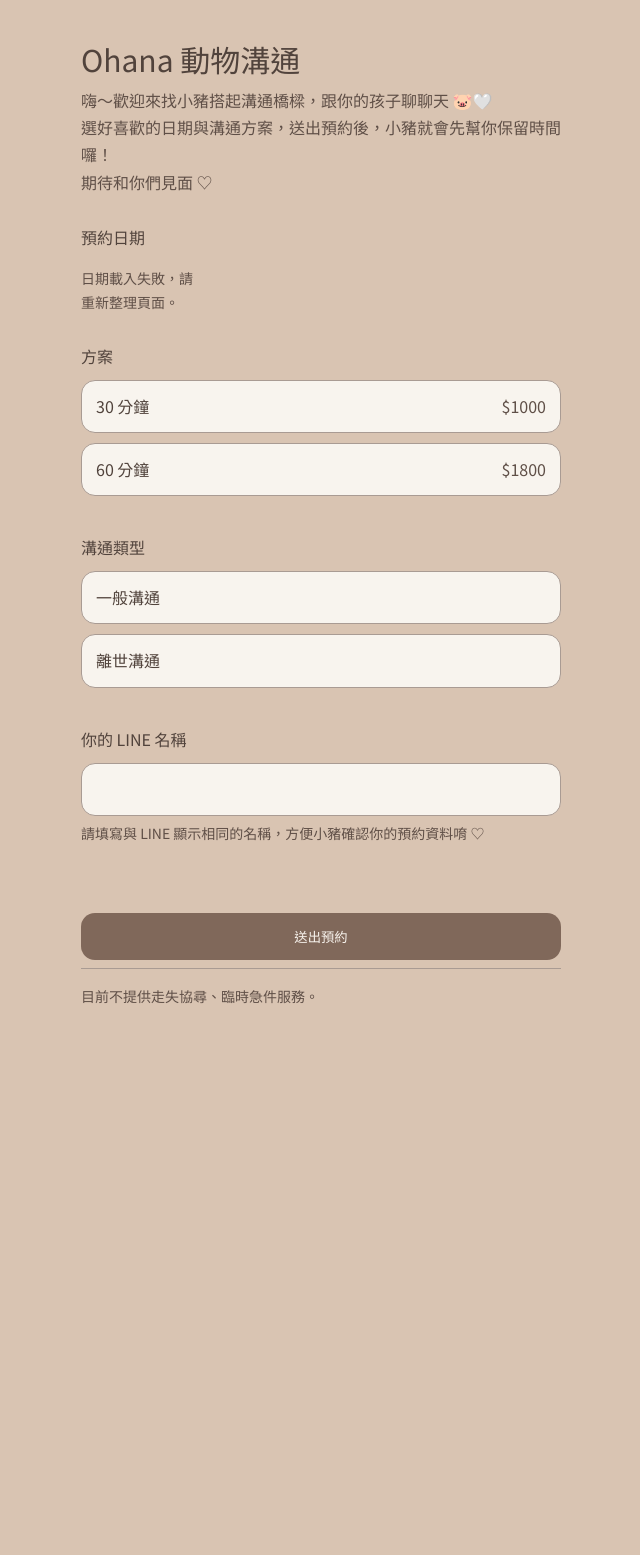
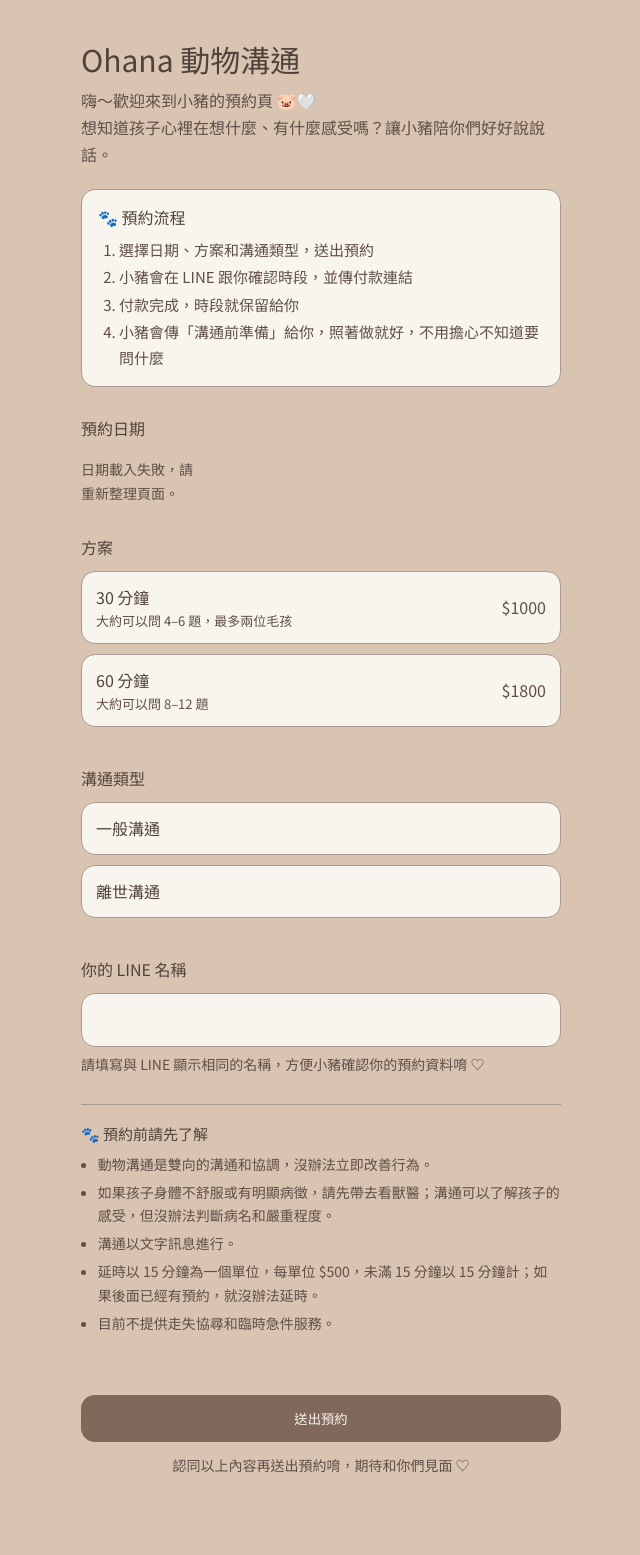
Before and after one commit to annie09013/ohana.pig, a Jekyll site: the page booking/index.html, which Jekyll copies as it is, in a window 1280 px wide. Shown: the whole page, without its empty margins (319-959 px from the left). Built offline with Jekyll 4.4.1, drawn with Linux system fonts in a browser that asks for light colours; some web fonts are replaced; before the commit the page ends 1087 px from its top, so only the background shows below that.

Commit message:
Add files via upload

```diff
--- a/booking/index.html
+++ b/booking/index.html
@@ -17,7 +17,11 @@ b,h1,h2{font-weight:400}
 h1,h2{font-family:"Huninn","Noto Sans TC",sans-serif;line-height:1.3;margin:0 0 8px}
 h1{font-size:30px}
 h2{font-size:24px}
-.lead{color:var(--muted);margin:0 0 28px}
+.lead{color:var(--muted);margin:0 0 20px}
+.steps{background:var(--card);border:1.5px solid var(--line);border-radius:14px;padding:14px 16px;margin:0 0 28px}
+.steps p{margin:0 0 6px}
+.steps ol{margin:0;padding-left:1.4em;color:var(--muted);font-size:15px}
+.steps li{margin-bottom:2px}
 fieldset{border:0;padding:0;margin:0 0 28px;min-width:0}
 legend{font-weight:400;margin-bottom:10px;padding:0}
 .dates{display:grid;grid-template-columns:repeat(4,1fr);gap:8px}
@@ -31,17 +35,22 @@ legend{font-weight:400;margin-bottom:10px;padding:0}
 .tile:disabled em{color:var(--muted)}
 .opt{display:block;position:relative;margin-bottom:10px}
 .opt input{position:absolute;opacity:0}
-.opt>span{display:flex;justify-content:space-between;gap:12px;background:var(--card);border:1.5px solid var(--line);border-radius:14px;padding:12px 14px;cursor:pointer}
+.opt>span{display:flex;justify-content:space-between;align-items:center;gap:12px;background:var(--card);border:1.5px solid var(--line);border-radius:14px;padding:12px 14px;cursor:pointer}
 .opt i{font-style:normal;color:var(--muted)}
+.opt small{display:block;font-size:13px;line-height:1.5;color:var(--muted)}
 .opt input:checked+span{border-color:var(--accent);background:var(--soft);box-shadow:inset 0 0 0 1px var(--accent)}
 input[type=text]{width:100%;font:inherit;color:inherit;background:var(--card);border:1.5px solid var(--line);border-radius:14px;padding:12px 14px}
 .hint{font-size:14px;color:var(--muted);margin:6px 0 0}
+.rules{font-size:14px;color:var(--muted);border-top:1px solid var(--line);padding-top:16px;margin:0 0 20px}
+.rules p{margin:0 0 6px;color:var(--ink);font-size:15px}
+.rules ul{margin:0;padding-left:1.2em}
+.rules li{margin-bottom:4px}
 .go{display:block;width:100%;text-align:center;text-decoration:none;font:400 17px/1.4 inherit;font-family:inherit;color:var(--card);background:var(--accent);border:0;border-radius:14px;padding:14px;cursor:pointer;margin-top:12px}
 .go.alt{background:var(--ink)}
 .go:disabled{opacity:.6;cursor:wait}
 .opt input:focus-visible+span,.tile:focus-visible,.go:focus-visible,input[type=text]:focus-visible{outline:3px solid var(--ink);outline-offset:2px}
 #err{color:#8f3d33;font-weight:500;margin:0 0 12px;min-height:1.7em}
-.note{font-size:14px;color:var(--muted);border-top:1px solid var(--line);padding-top:16px;margin-top:8px}
+.note{font-size:14px;color:var(--muted);text-align:center;margin-top:12px}
 #doneText{white-space:pre-line}
 .go.ghost{background:transparent;color:var(--ink);border:1.5px solid var(--line)}
 #qrWrap{margin:16px 0}
@@ -53,7 +62,17 @@ pre{white-space:pre-wrap;word-break:break-all;user-select:all;-webkit-user-selec
 <body>
 <main>
   <h1>Ohana 動物溝通</h1>
-  <p class="lead">嗨～歡迎來找小豬搭起溝通橋樑，跟你的孩子聊聊天 🐷🤍<br>選好喜歡的日期與溝通方案，送出預約後，小豬就會先幫你保留時間囉！<br>期待和你們見面 ♡</p>
+  <p class="lead">嗨～歡迎來到小豬的預約頁 🐷🤍<br>想知道孩子心裡在想什麼、有什麼感受嗎？讓小豬陪你們好好說說話。</p>
+
+  <div class="steps">
+    <p>🐾 預約流程</p>
+    <ol>
+      <li>選擇日期、方案和溝通類型，送出預約</li>
+      <li>小豬會在 LINE 跟你確認時段，並傳付款連結</li>
+      <li>付款完成，時段就保留給你</li>
+      <li>小豬會傳「溝通前準備」給你，照著做就好，不用擔心不知道要問什麼</li>
+    </ol>
+  </div>
 
   <form id="f" novalidate>
     <fieldset>
@@ -63,8 +82,8 @@ pre{white-space:pre-wrap;word-break:break-all;user-select:all;-webkit-user-selec
 
     <fieldset>
       <legend>方案</legend>
-      <label class="opt"><input type="radio" name="plan" value="30"><span><b>30 分鐘</b><i>$1000</i></span></label>
-      <label class="opt"><input type="radio" name="plan" value="60"><span><b>60 分鐘</b><i>$1800</i></span></label>
+      <label class="opt"><input type="radio" name="plan" value="30"><span><b>30 分鐘<small>大約可以問 4–6 題，最多兩位毛孩</small></b><i>$1000</i></span></label>
+      <label class="opt"><input type="radio" name="plan" value="60"><span><b>60 分鐘<small>大約可以問 8–12 題</small></b><i>$1800</i></span></label>
     </fieldset>
 
     <fieldset>
@@ -79,9 +98,22 @@ pre{white-space:pre-wrap;word-break:break-all;user-select:all;-webkit-user-selec
       <p class="hint">請填寫與 LINE 顯示相同的名稱，方便小豬確認你的預約資料唷 ♡</p>
     </fieldset>
 
+    <div class="rules">
+      <p>🐾 預約前請先了解</p>
+      <ul>
+        <li>動物溝通是雙向的溝通和協調，沒辦法立即改善行為。</li>
+        <li>如果孩子身體不舒服或有明顯病徵，請先帶去看獸醫；溝通可以了解孩子的感受，但沒辦法判斷病名和嚴重程度。</li>
+        <li>溝通以文字訊息進行。</li>
+        <li>延時以 15 分鐘為一個單位，每單位 $500，未滿 15 分鐘以 15 分鐘計；如果後面已經有預約，就沒辦法延時。</li>
+        <!-- 付款期限和改期規則：填好後把下一行前後的註解符號刪掉，就會顯示在頁面上 -->
+        <!-- <li>確認後 ○ 天內完成付款；預約前 ○ 天可以改期一次。</li> -->
+        <li>目前不提供走失協尋和臨時急件服務。</li>
+      </ul>
+    </div>
+
     <p id="err" role="alert"></p>
     <button class="go" id="send" type="submit">送出預約</button>
-    <p class="note">目前不提供走失協尋、臨時急件服務。</p>
+    <p class="note">認同以上內容再送出預約唷，期待和你們見面 ♡</p>
   </form>
 
   <section id="done" hidden>
```
